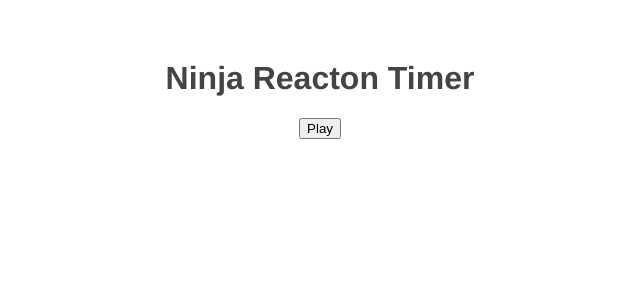
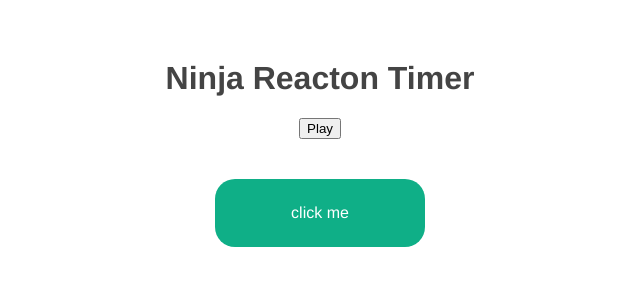
Before and after one commit to Sab-ra/reaction-timer, a Vue app: page / in a window 1280 px wide. Both pictures are taken after a click on the button "Play". Shown: the top 300 px of the page, without its empty margins (320-960 px from the left). Built offline with nearby package versions, Linux system fonts and the light colour scheme.

Commit message:
Make the block visible + Plus - bund delay. But for now delay doesn't work with the block

```diff
--- a/src/App.vue
+++ b/src/App.vue
@@ -1,6 +1,7 @@
 <template>
   <h1>Ninja Reacton Timer</h1>
   <button @click="start">Play</button>
+  <Block v-if="isPlaying" v-bind:delay="delay" />
 </template>
 
 <script>
--- a/src/components/Block.vue
+++ b/src/components/Block.vue
@@ -17,7 +17,7 @@ export default {
     background: #0faf87;
     color: white;
     text-align: center;
-    padding: 100px 0;
+    padding: 25px 0;
     margin: 40px auto;
   }
 </style>
```
